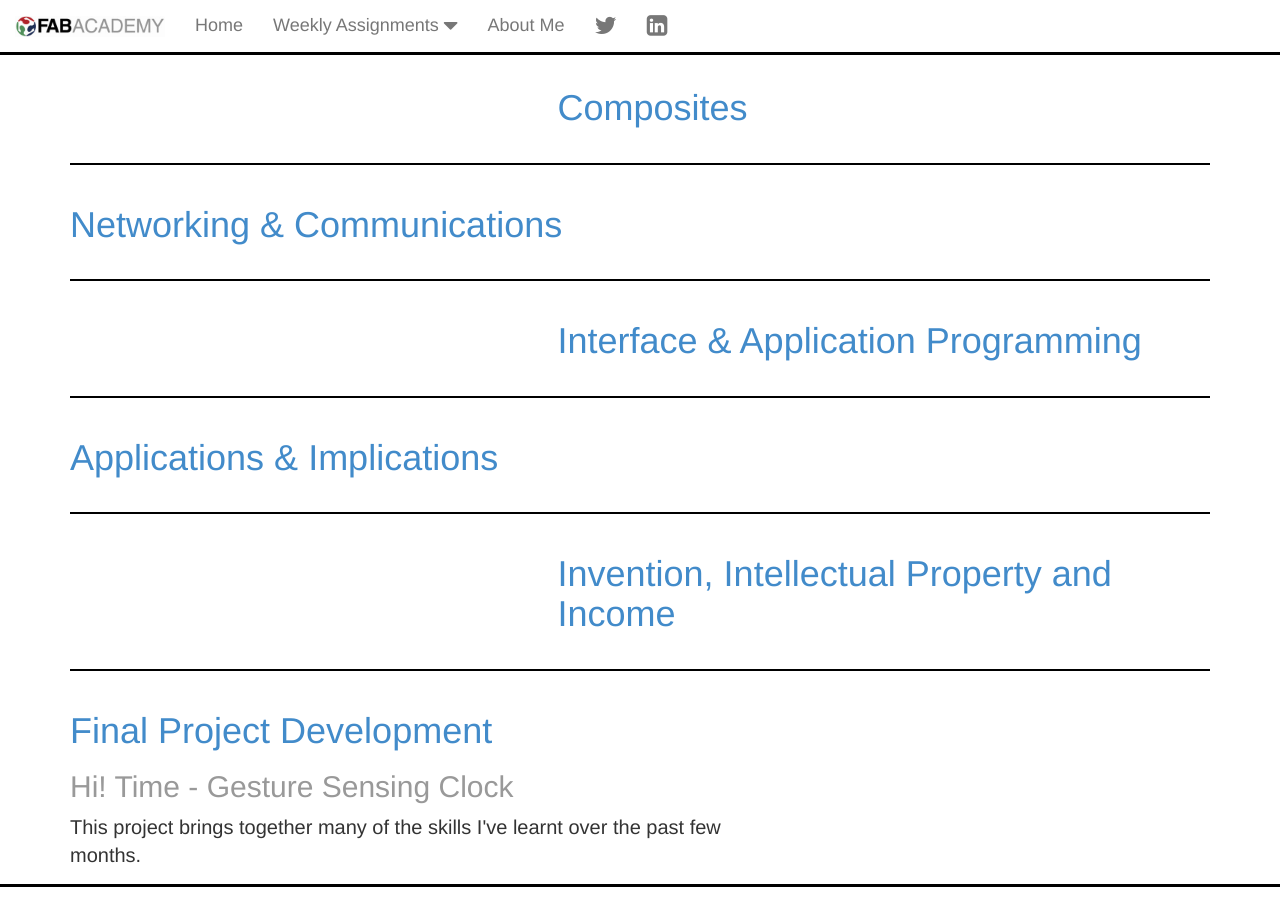
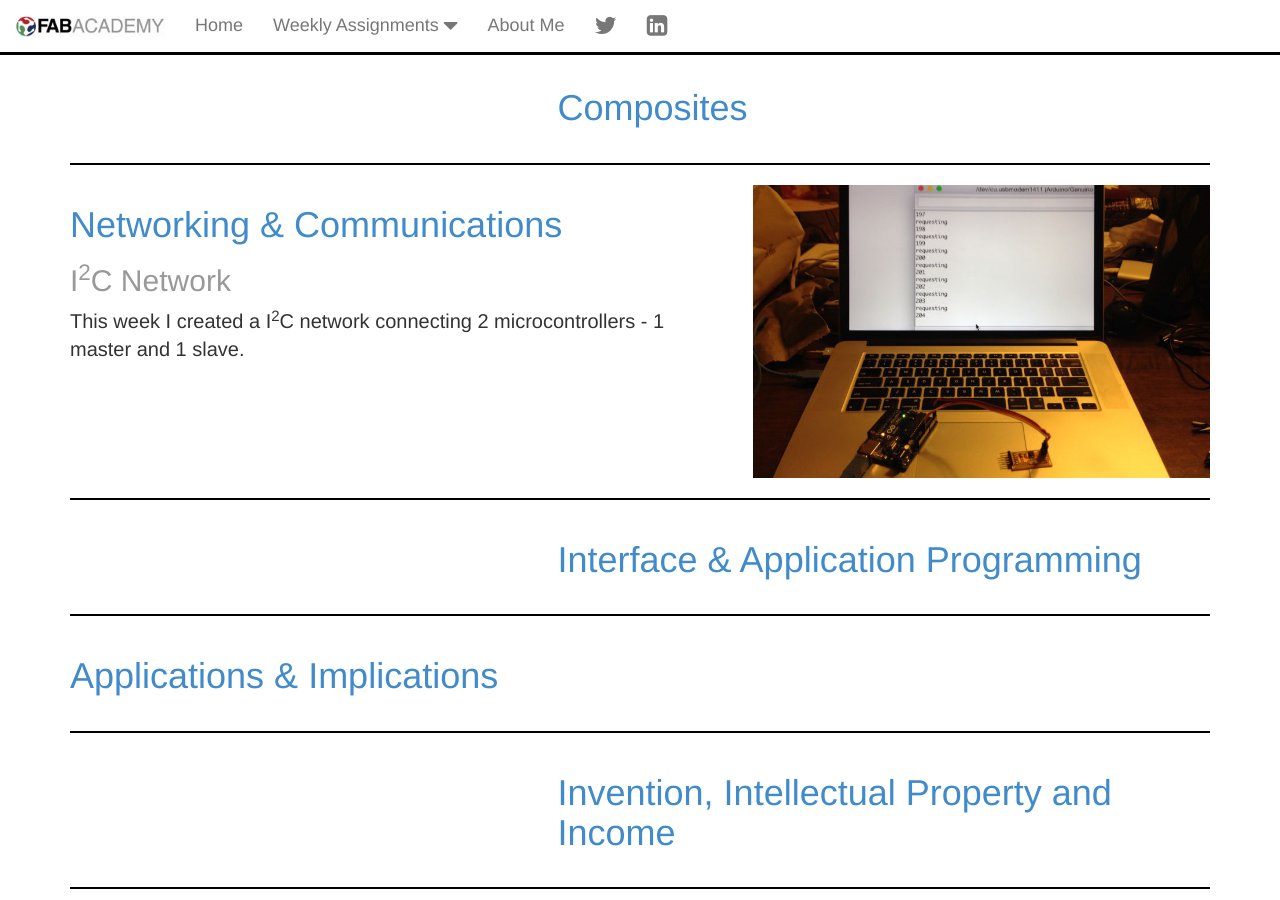
Before and after one commit to yogi/fabacademy2016, a Jekyll site: the page built from index.md, in a window 1280 px wide and 900 px high, scrolled down 4175 px. Built offline with Jekyll 4.4.1, drawn with Linux system fonts in a browser that asks for light colours.

Commit message:
update index page

```diff
--- a/index.md
+++ b/index.md
@@ -252,11 +252,14 @@ layout: default
 <div class="row">
 	<div class="col-md-7">
 		<a href="w16-networking.html"><h1>Networking & Communications</h1></a>
+		<h2 class="text-muted">I<sup>2</sup>C Network</h2>
 		<p>
+		This week I created a I<sup>2</sup>C network connecting 2 microcontrollers - 1 master and 1 slave.
 		</p>
 	</div>
 	<div class="col-md-5">
       <a href="w16-networking.html">
+        <img src="images/w16-i2c-slave-response.jpg" class="img-responsive" />
       </a>
 	</div>
 </div>
```
Also changed, not shown: images/w16-i2c-slave-response.jpg.
